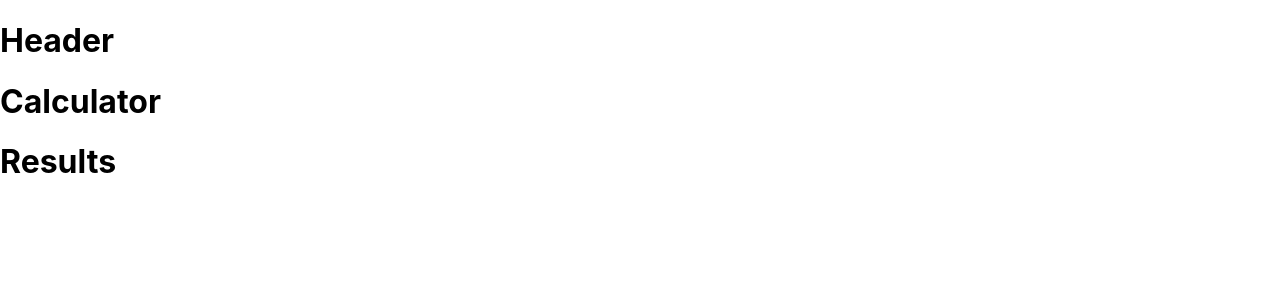
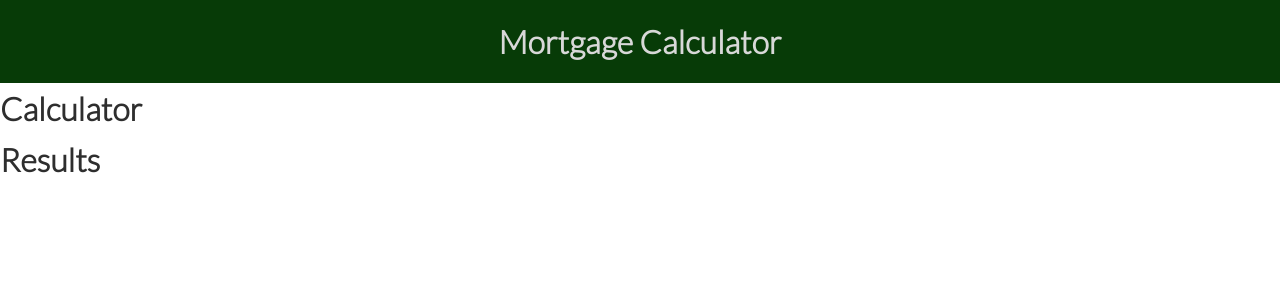
Before and after one commit to akhil-goyal/mortgage-calculator, a React (Create React App) app: page / in a window 1280 px wide. Shown: the top 300 px of the page. Built offline with nearby package versions, Linux system fonts and the light colour scheme.

Commit message:
[APP LAYOUT] : Set up global CSS resets & designed the HEADER component.

```diff
--- a/src/components/header/Header.js
+++ b/src/components/header/Header.js
@@ -6,7 +6,9 @@ import './header.css'
 
 const Header = () => {
     return (
-        <h1>Header</h1>
+        <div className="flex header">
+            <h1>Mortgage Calculator</h1>
+        </div>
     )
 }
 
--- a/src/components/header/header.css
+++ b/src/components/header/header.css
@@ -0,0 +1,8 @@
+.header {
+  padding: 1em;
+  background-color: var(--primary-color);
+}
+
+.header h1 {
+  color: var(--light-color);
+}
--- a/src/css/index.css
+++ b/src/css/index.css
@@ -1,13 +1,46 @@
-body {
+/* -------------------------- Fonts Import ------------------------ */
+@import url("https://fonts.googleapis.com/css2?family=Lato:wght@300&display=swap");
+/* ---------------------------------------------------------------- */
+
+/* --------------------------- Fonts Used ------------------------- */
+:root {
+  --main-font: "Lato", sans-serif;
+}
+/* ---------------------------------------------------------------- */
+
+/* -------------------------- Colors Used ------------------------ */
+:root {
+  --primary-color: #073b07;
+  --dark-color: #2e2e2e;
+  --light-color: #d8d8d8;
+}
+/* ---------------------------------------------------------------- */
+
+/* ------------------------- Basic Resets ----------------------- */
+* {
+  box-sizing: border-box;
+  padding: 0;
   margin: 0;
-  font-family: -apple-system, BlinkMacSystemFont, 'Segoe UI', 'Roboto', 'Oxygen',
-    'Ubuntu', 'Cantarell', 'Fira Sans', 'Droid Sans', 'Helvetica Neue',
-    sans-serif;
-  -webkit-font-smoothing: antialiased;
-  -moz-osx-font-smoothing: grayscale;
 }
 
-code {
-  font-family: source-code-pro, Menlo, Monaco, Consolas, 'Courier New',
-    monospace;
+body {
+  font-family: var(--main-font);
+  color: var(--dark-color);
+  line-height: 1.6;
 }
+
+.flex {
+  display: flex;
+  align-items: center;
+  justify-content: center;
+}
+
+.grid-2 {
+  display: grid;
+  grid-template-columns: repeat(2, 1fr);
+}
+
+.center {
+  text-align: center;
+}
+/* ---------------------------------------------------------------- */
```
